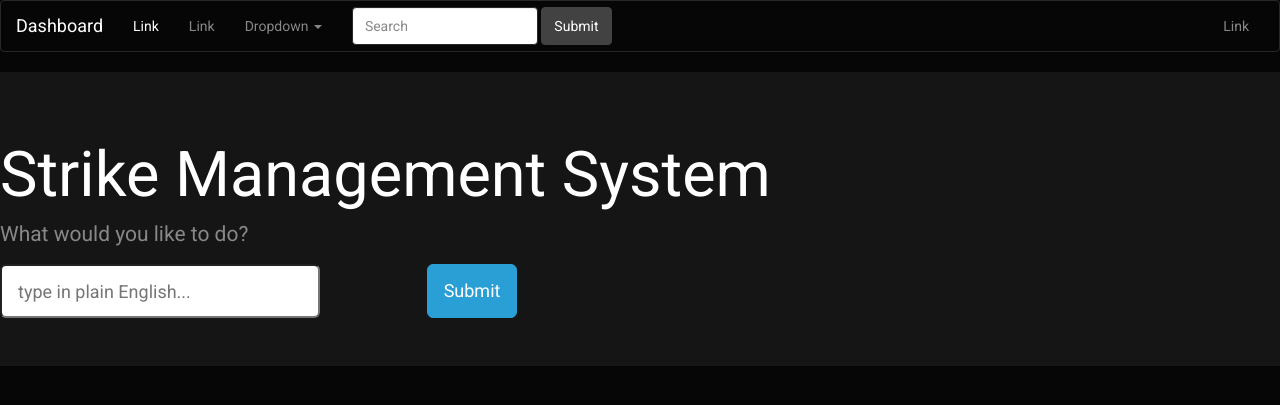
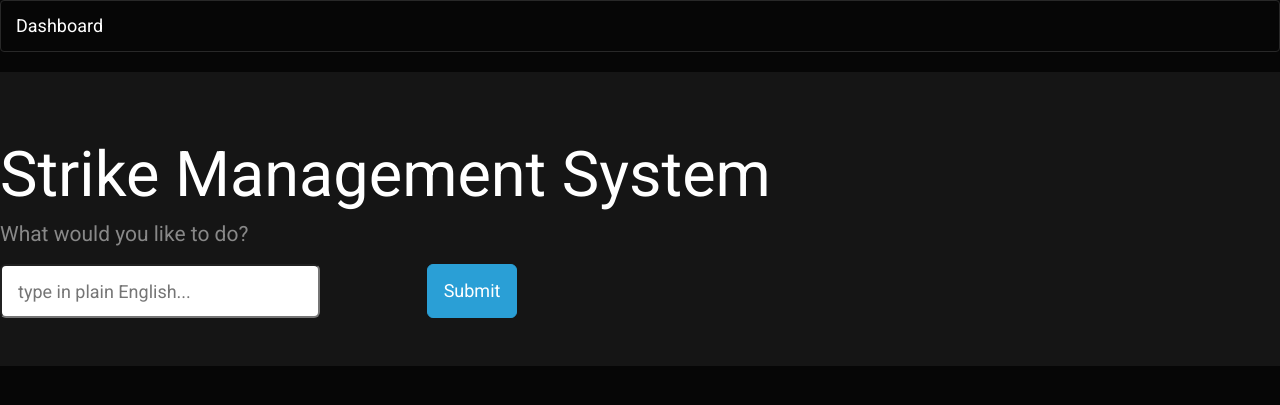
Before and after one commit to Kalaborative/EventShack, a Flask app: page /strikes in a window 1280 px wide. Shown: the top 405 px of the page. Run offline with Flask 2, Linux system fonts and the light colour scheme; some libraries are stand-ins or nearby versions.

Commit message:
Documented code

```diff
--- a/app.py
+++ b/app.py
@@ -11,16 +11,14 @@ app = Flask(__name__)
 app.secret_key = "my precious"
 app.database = "sample.db"
 
-names = {
-	"admin": "admin",
-	"Natsu": "sadist",
-	"Fumucat": "nyanya123"
-}
-
+# List of random greetings to greet the user when they login.
 greetings = ["Hello", "Hi there", "Welcome", "Good to see you", "Hey", "Long time no see", "Heya", "Sup"]
 
+# When logged in, user will be saved to global variable
 logged_in_name = []
+# Grabber text is saved to a global variable
 grabbed = []
+
 # login required decorator
 def login_required(f):
 	@wraps(f)
@@ -32,7 +30,8 @@ def login_required(f):
 			return redirect(url_for('home'))
 	return wrap
 
-# use decorators to link the function to a URL
+# use decorators to link the function to a URL.
+# main route
 @app.route('/', methods=["GET", "POST"])
 def home():
 	error = None
@@ -66,16 +65,14 @@ def home():
 			return redirect(url_for('success'))
 	return render_template('welcome.html', error=error)
 
+# Welcome page when the user logs in
 @app.route('/success')
 @login_required
 def success():
-	with sqlite3.connect('sample.db') as connection:
-		cur = connection.cursor()
-		cur.execute('SELECT * FROM orgs')
-		datafils = cur.fetchall()
-		greet = choice(greetings)
-		return render_template('success.html', data=datafils, greet=greet, login_name=logged_in_name)
+	greet = choice(greetings)
+	return render_template('success.html', greet=greet, login_name=logged_in_name)
 
+# Registration page
 @app.route('/register', methods=["GET", "POST"])
 def register():
 	error = None
@@ -92,9 +89,11 @@ def register():
 			success = "You've signed up!"
 	return render_template('register.html', error=error, success=success)
 
+# Function to connect to the app's database
 def connect_db():
 	return sqlite3.connect(app.database)
 
+# Strike managament system webpage
 @app.route('/strikes', methods=["GET", "POST"])
 def strikes():
 	status = None
@@ -104,6 +103,7 @@ def strikes():
 		status = grabbed[0]
 	return render_template('strikes.html', status=status)
 
+# Text when adding a strike
 @app.route("/strikeenter")
 def strikeenter():
 	with sqlite3.connect('sample.db') as connection:
@@ -111,6 +111,7 @@ def strikeenter():
 		c.execute("UPDATE strikes SET strike = strike + 1 WHERE username=?", [grabbed[1]])
 		return render_template("strikesuccess.html")
 
+# Text when removing a strike
 @app.route("/strikeexit")
 def strikeexit():
 	with sqlite3.connect('sample.db') as connection:
@@ -118,6 +119,6 @@ def strikeexit():
 		c.execute("UPDATE strikes SET strike = strike - 1 WHERE username=?", [grabbed[1]])
 		return render_template("strikesuccess.html")
 
-
+# Run the application
 if __name__ == "__main__":
 	app.run(debug=True)
--- a/sand.py
+++ b/sand.py
@@ -1,3 +1 @@
-orgs = ["Alice", "Dylan symm", "Natsu", "Destyn", "ESM", "smol bunny", "Rope bunny", "Panda", "Helix", "Nitro", "Bailey", "Fumucat"]
-
-strikes = zip(orgs, [0]*len(orgs))
+# Test file when testing things out in Python
--- a/sql.py
+++ b/sql.py
@@ -6,6 +6,7 @@ admins = [
 
 orgs = ["alice", "dylan symm", "natsu", "destyn", "esm", "smol bunny", "rope bunny", "panda", "helix", "nitro", "bailey", "fumucat"]
 
+# Use zip function to give every org a strike value of zero.
 strikes = zip(orgs, [0]*len(orgs))
 
 # connect to the database and insert new values
--- a/templates/base.html
+++ b/templates/base.html
@@ -13,41 +13,7 @@
 	<nav class="navbar navbar-default">
   <div class="container-fluid">
     <div class="navbar-header">
-      <button type="button" class="navbar-toggle collapsed" data-toggle="collapse" data-target="#bs-example-navbar-collapse-1">
-        <span class="sr-only">Toggle navigation</span>
-        <span class="icon-bar"></span>
-        <span class="icon-bar"></span>
-        <span class="icon-bar"></span>
-      </button>
       <a class="navbar-brand" href="{{ url_for('success') }}">Dashboard</a>
-    </div>
-
-    <div class="collapse navbar-collapse" id="bs-example-navbar-collapse-1">
-      <ul class="nav navbar-nav">
-        <li class="active"><a href="#">Link <span class="sr-only">(current)</span></a></li>
-        <li><a href="#">Link</a></li>
-        <li class="dropdown">
-          <a href="#" class="dropdown-toggle" data-toggle="dropdown" role="button" aria-expanded="false">Dropdown <span class="caret"></span></a>
-          <ul class="dropdown-menu" role="menu">
-            <li><a href="#">Action</a></li>
-            <li><a href="#">Another action</a></li>
-            <li><a href="#">Something else here</a></li>
-            <li class="divider"></li>
-            <li><a href="#">Separated link</a></li>
-            <li class="divider"></li>
-            <li><a href="#">One more separated link</a></li>
-          </ul>
-        </li>
-      </ul>
-      <form class="navbar-form navbar-left" role="search">
-        <div class="form-group">
-          <input type="text" class="form-control" placeholder="Search">
-        </div>
-        <button type="submit" class="btn btn-default">Submit</button>
-      </form>
-      <ul class="nav navbar-nav navbar-right">
-        <li><a href="#">Link</a></li>
-      </ul>
     </div>
   </div>
 </nav>
--- a/templates/strikesuccess.html
+++ b/templates/strikesuccess.html
@@ -3,5 +3,5 @@
 	{{ super() }}
 {% endblock %}
 {% block content %}
-	<p> Action complete. </p>
+	<p class="text-success"> Action complete. </p>
 {% endblock %}
```
Also changed, not shown: sample.db, 1 other file.
